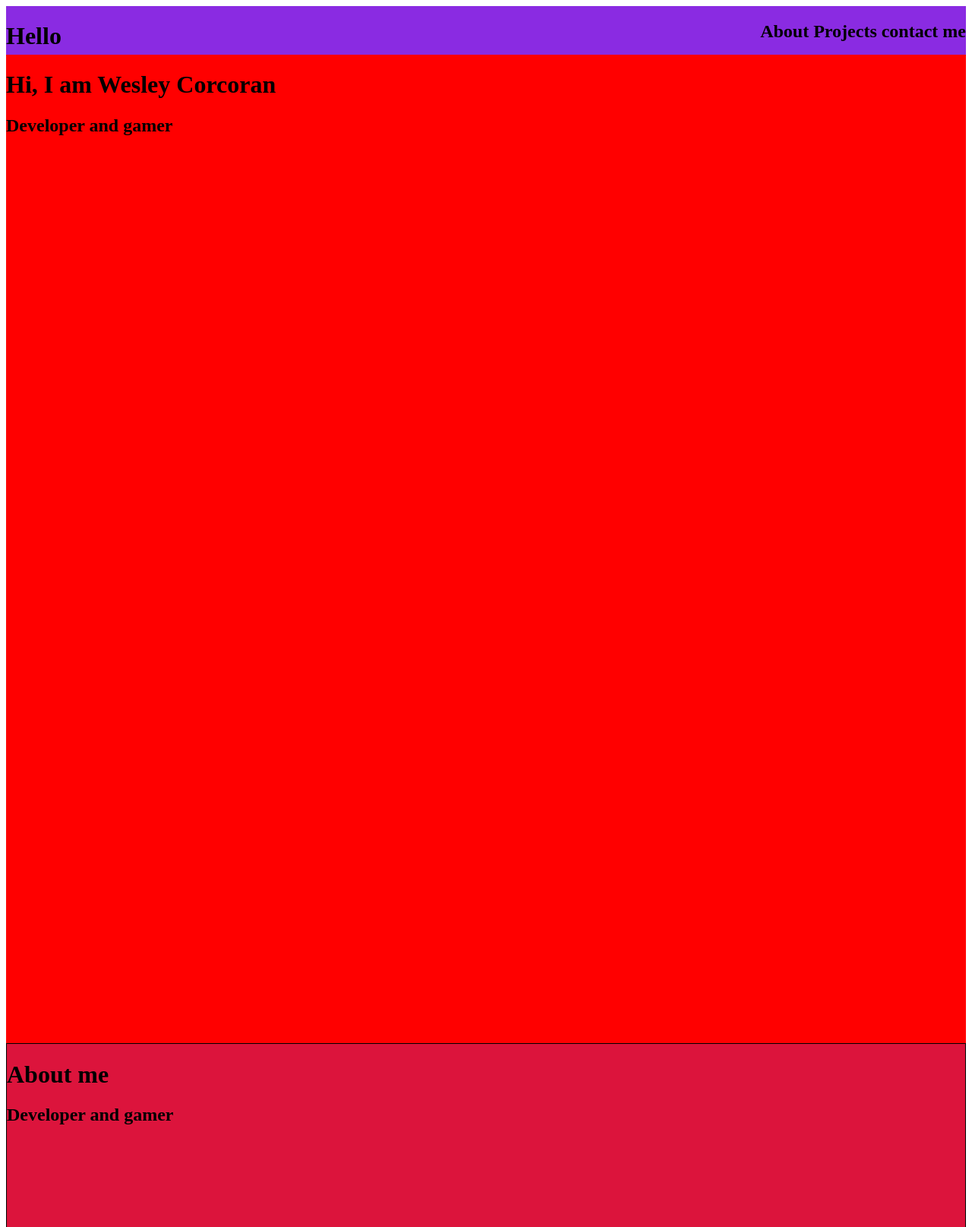
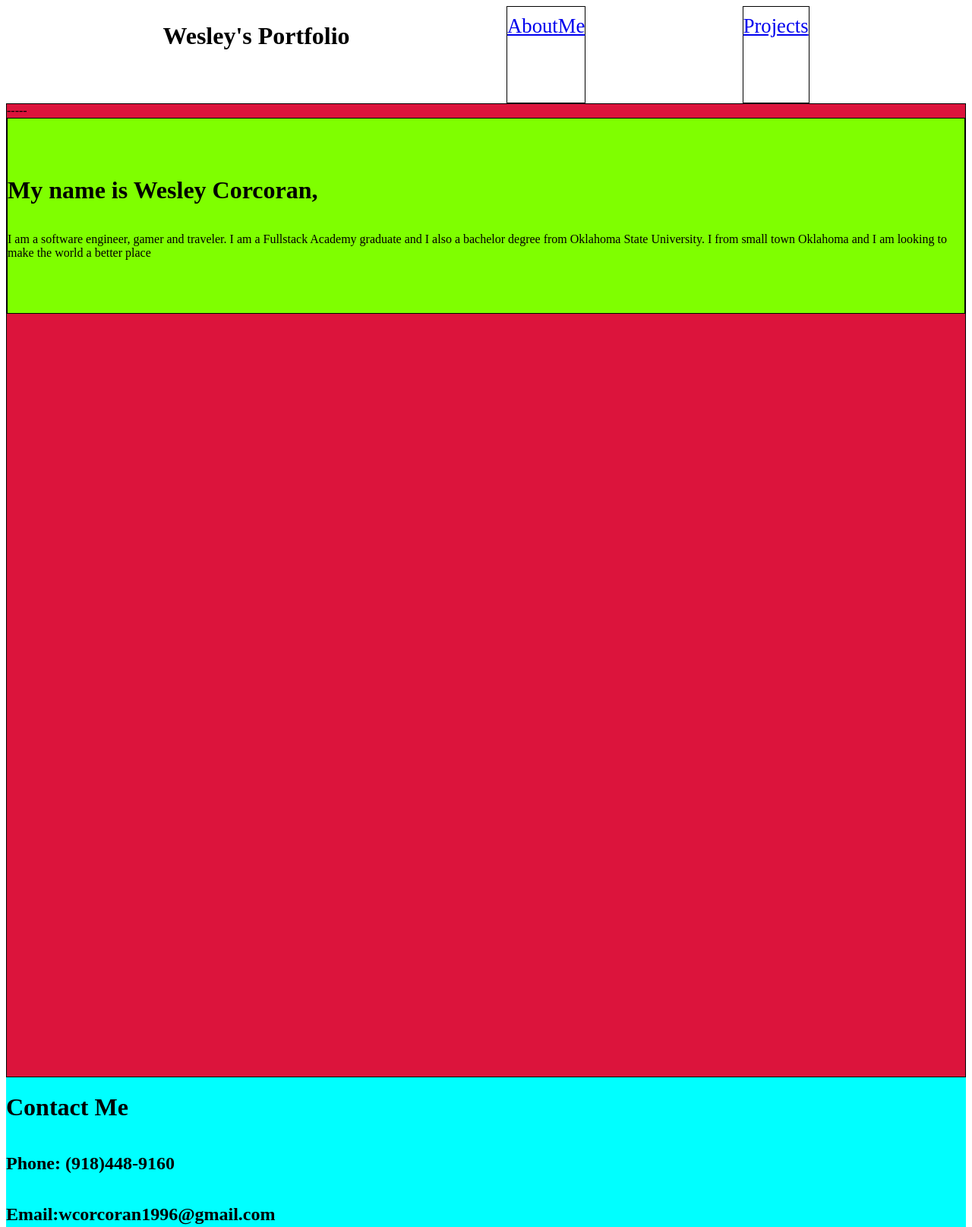
Before and after one commit to wcorcoran1/Portfolio, a React app: page /about in a window 1280 px wide. Shown: the top 1615 px of the page at 76% size. Built offline with nearby package versions, Linux system fonts and the light colour scheme.

Commit message:
working on about me page

```diff
--- a/public/index.css
+++ b/public/index.css
@@ -3,11 +3,16 @@
 }
 
 .Nav {
-    height:5vmax;
-    background-color: blueviolet;
+    height:10vmax;
+    background-color: white;
     display:flex;
-    justify-content: space-between;
+    justify-content: space-evenly;
 
+}
+.link{
+    padding-top: 10px;
+    border: 1px solid black;
+    font-size: 20pt;
 }
 
 .main {
@@ -19,14 +24,23 @@
     border:black 1px solid;
     height:100vmax;
 }
+.aboutInfo{
+    display:flex;
+    flex-direction: column;
+    height:20vmax;
+    border:1px solid black;
+    background-color: chartreuse;
+    justify-content: center;
+    align-content: center;
+}
 
 .projects {
     background-color: purple;
     border:black 1px solid;
     height:100vmax
 }
-.contactMe {
-    background-color: orange;
-    border:black 1px solid;
-    height:100vmax
+.contactMe{
+    display:flex;
+    background-color: aqua;
+    flex-direction: column;
 }
--- a/src/components/About.jsx
+++ b/src/components/About.jsx
@@ -4,10 +4,16 @@ const About = ()=>{
 
 return(
 
-    <div>
         <div className="about">
-        <h1>About me</h1>
-        <h2>Developer and gamer</h2>
+            <div className="divide">
+                -----
+            </div>
+    <div className="aboutInfo">
+        <h1>
+            My name is Wesley Corcoran,
+        </h1>
+        <p>
+         I am a software engineer, gamer and traveler. I am a Fullstack Academy graduate and I also a bachelor degree from Oklahoma State University. I from small town Oklahoma and I am looking to make the world a better place</p>
          </div>
 
     </div>
--- a/src/components/ContactMe.jsx
+++ b/src/components/ContactMe.jsx
@@ -8,10 +8,10 @@ return(
         <div className="contactMe">
         <h1>Contact Me </h1>
         <div>
-        <h2>Phone:</h2>
+        <h2>Phone: (918)448-9160</h2>
         </div>
         <div>
-        <h2>Email:</h2>
+        <h2>Email:wcorcoran1996@gmail.com</h2>
         </div>
         <div>
         <h2>LinkedIn:</h2>
--- a/src/components/NavBar.jsx
+++ b/src/components/NavBar.jsx
@@ -1,4 +1,5 @@
 import React from "react";
+import { Link } from "react-router-dom"
 
 const NavBar = ()=>{
 
@@ -6,11 +7,9 @@ return(
 
     <div>
         <div className="Nav">
-        <h1>Hello</h1>
-        <h2> About
-            Projects
-            contact me
-        </h2>
+        <h1>Wesley's Portfolio</h1>
+       <Link className="link" to="/about">AboutMe</Link>
+       <Link className="link" to="/projects">Projects</Link>
          </div>
 
     </div>
--- a/src/components/Projects.jsx
+++ b/src/components/Projects.jsx
@@ -8,10 +8,12 @@ return(
         <div className="projects">
         <h1>Projects</h1>
         <div>
-        <h2 id="Project1">CapStone</h2>
+        <h2 id="Project1">GameStart</h2>
         <p>This is my final project from my time at FullStack Academy.
-            This project was a group project that showcases my ability make a FullStack application.
+            This project was a group project that showcases our ability to make a FullStack application.
+            GameStart is a E-commerce site that sells video games and gaming accessories.
         </p>
+        <h2 id="project2">Project2</h2>
         </div>
 
          </div>
--- a/src/index.js
+++ b/src/index.js
@@ -1,16 +1,20 @@
 import React from "react";
-import  ReactDom from "react-dom";
-import { BrowserRouter as Router } from "react-router-dom";
+import  ReactDOM from "react-dom/client";
+import { BrowserRouter as Router, Routes, Route } from "react-router-dom";
 import {Main, NavBar, About, Projects, ContactMe} from './components'
 
+const container = document.getElementById("app");
 
-ReactDom.render(
+const app = ReactDOM.createRoot(container);
+
+app.render(
 <Router>
     <NavBar />
-    <Main />
-    <About />
-    <Projects />
+    <Routes>
+    <Route path="/about"element={<About />}/>
+    <Route path="/projects"element={<Projects />}/>
+    <Route path="/" element={<Main />} />
+    </Routes>
     <ContactMe />
 </Router> ,
-document.getElementById("app")
 );
```
